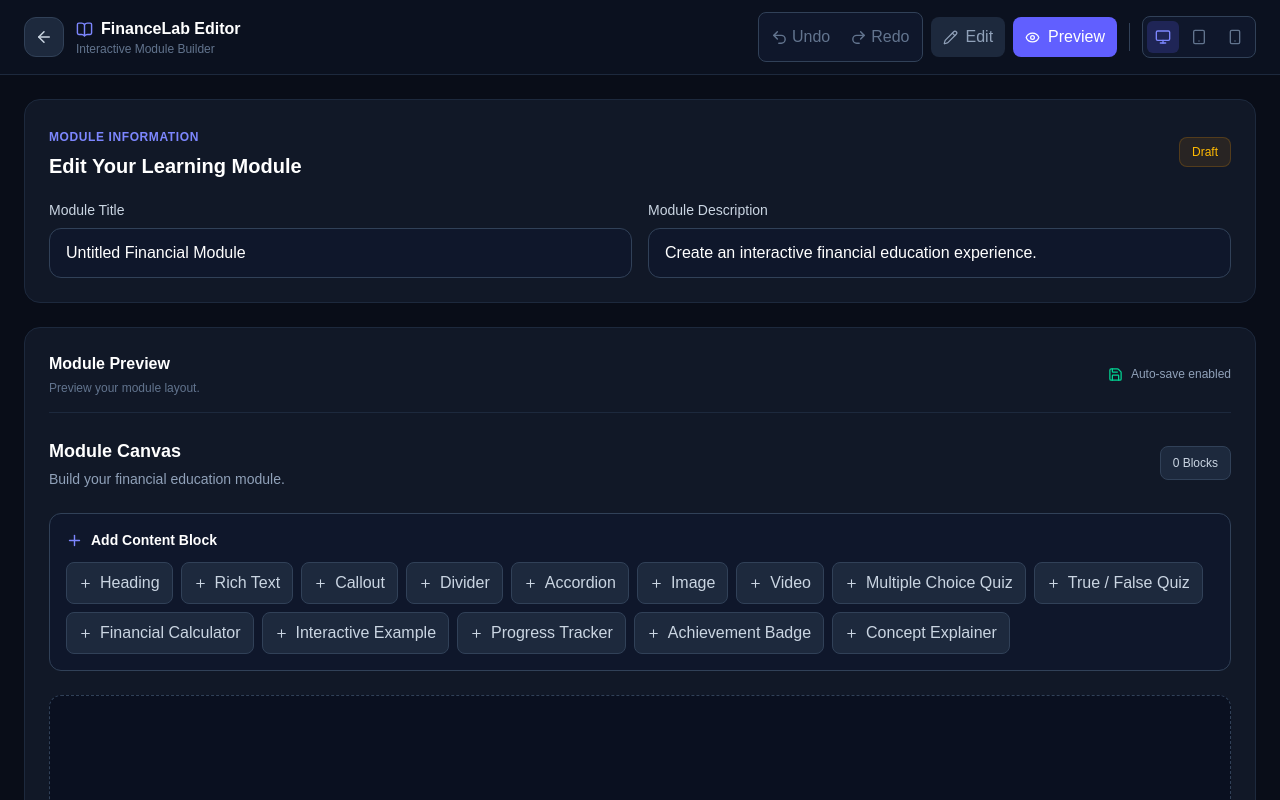
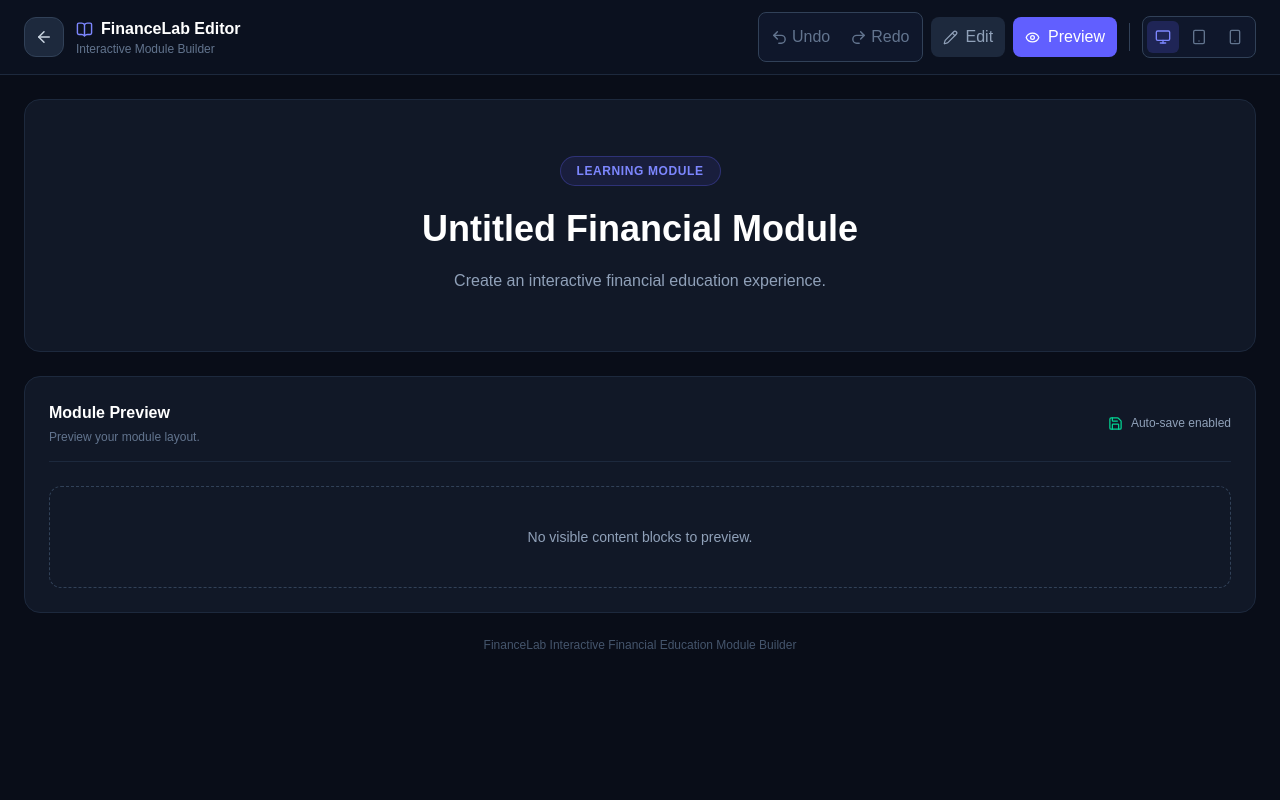
Before and after one commit to ZethetaIntern/financial-module-builder-1793709787-twibf2-ohin03, a Next.js app: page /editor in a window 1280 px wide. Both pictures are taken after a click on the button "Preview". Shown: the top 800 px of the page. Built offline with nearby package versions, Linux system fonts and the light colour scheme.

Commit message:
Complete Day 5: learner preview mode implementation

```diff
--- a/src/app/editor/page.tsx
+++ b/src/app/editor/page.tsx
@@ -276,7 +276,13 @@ export default function ModuleEditorPage() {
       <div className="mx-auto max-w-[1500px] px-4 py-6 sm:px-6">
 
         {/* Module Information */}
-        <section className="mb-6 rounded-2xl border border-slate-800 bg-[#111827] p-5 sm:p-6">
+        <section
+          className={`mb-6 rounded-2xl border border-slate-800 bg-[#111827] p-5 sm:p-6 ${
+            activeMode === "preview" ? "text-center sm:p-10" : ""
+          }`}
+        >
+          {activeMode === "edit" ? (
+            <>
               <div className="mb-5 flex flex-wrap items-center justify-between gap-3">
                 <div>
                   <span className="text-xs font-semibold uppercase tracking-wider text-indigo-400">
@@ -333,6 +339,23 @@ export default function ModuleEditorPage() {
                   />
                 </div>
               </div>
+            </>
+          ) : (
+            <div className="mx-auto max-w-3xl py-4">
+              <span className="inline-flex rounded-full border border-indigo-500/30 bg-indigo-500/10 px-4 py-1.5 text-xs font-semibold uppercase tracking-wider text-indigo-400">
+                Learning Module
+              </span>
+
+              <h1 className="mt-5 break-words text-3xl font-bold leading-tight text-white sm:text-4xl">
+                {module.metadata.title.trim() || "Untitled Learning Module"}
+              </h1>
+
+              <p className="mx-auto mt-4 max-w-2xl whitespace-pre-wrap text-sm leading-7 text-slate-400 sm:text-base">
+                {module.metadata.description.trim() ||
+                  "No description has been added to this learning module yet."}
+              </p>
+            </div>
+          )}
         </section>
 
         {/* Editor Workspace */}
--- a/src/components/editor/block-canvas.tsx
+++ b/src/components/editor/block-canvas.tsx
@@ -27,6 +27,8 @@ import {
 
 export default function BlockCanvas() {
   const blocks = useEditorStore((state) => state.module.blocks);
+  const activeMode = useEditorStore((state) => state.activeMode);
+  const isPreview = activeMode === "preview";
   const selectedBlockId = useEditorStore((state) => state.selectedBlockId);
   const addBlock = useEditorStore((state) => state.addBlock);
   const selectBlock = useEditorStore((state) => state.selectBlock);
@@ -65,6 +67,36 @@ export default function BlockCanvas() {
   function handleDragCancel() {
     setActiveId(null);
     useEditorStore.getState().setIsDragging(false);
+  }
+
+  if (isPreview) {
+    const visibleBlocks = blocks.filter((block) => block.visible);
+
+    return (
+      <div data-testid="module-preview" className="space-y-6">
+        {visibleBlocks.length === 0 ? (
+          <div className="rounded-xl border border-dashed border-slate-700 p-10 text-center">
+            <p className="text-sm text-slate-400">
+              No visible content blocks to preview.
+            </p>
+          </div>
+        ) : (
+          <div className="space-y-6">
+            {visibleBlocks.map((block, index) => (
+              <SortableBlock
+                key={block.id}
+                block={block}
+                index={index}
+                isSelected={false}
+                onSelect={() => {}}
+                onDelete={() => {}}
+                isPreview
+              />
+            ))}
+          </div>
+        )}
+      </div>
+    );
   }
 
   return (
--- a/src/components/editor/sortable-block.tsx
+++ b/src/components/editor/sortable-block.tsx
@@ -12,6 +12,7 @@ interface SortableBlockProps {
   isSelected: boolean;
   onSelect: (id: string) => void;
   onDelete: (id: string) => void;
+  isPreview?: boolean;
 }
 
 export default function SortableBlock({
@@ -20,6 +21,7 @@ export default function SortableBlock({
   isSelected,
   onSelect,
   onDelete,
+  isPreview = false,
 }: SortableBlockProps) {
   const {
     attributes,
@@ -28,12 +30,28 @@ export default function SortableBlock({
     transform,
     transition,
     isDragging,
-  } = useSortable({ id: block.id });
+  } = useSortable({
+    id: block.id,
+    disabled: isPreview,
+  });
 
-  const style = {
-    transform: CSS.Transform.toString(transform),
-    transition,
-  };
+  const style = isPreview
+    ? undefined
+    : {
+        transform: CSS.Transform.toString(transform),
+        transition,
+      };
+
+  if (isPreview) {
+    return (
+      <article
+        data-testid={`preview-block-${block.id}`}
+        className="w-full"
+      >
+        <BlockRenderer block={block} />
+      </article>
+    );
+  }
 
   return (
     <div
```
Lines whose indentation alone changed are shown as unchanged.
